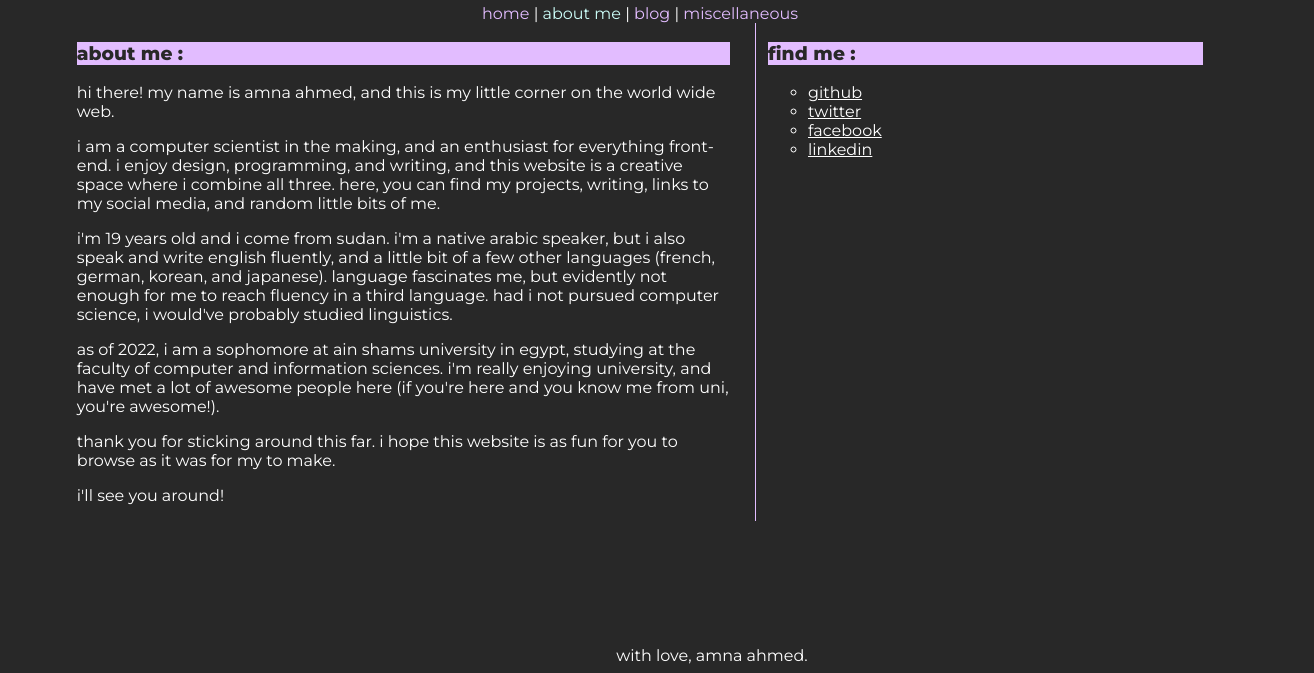
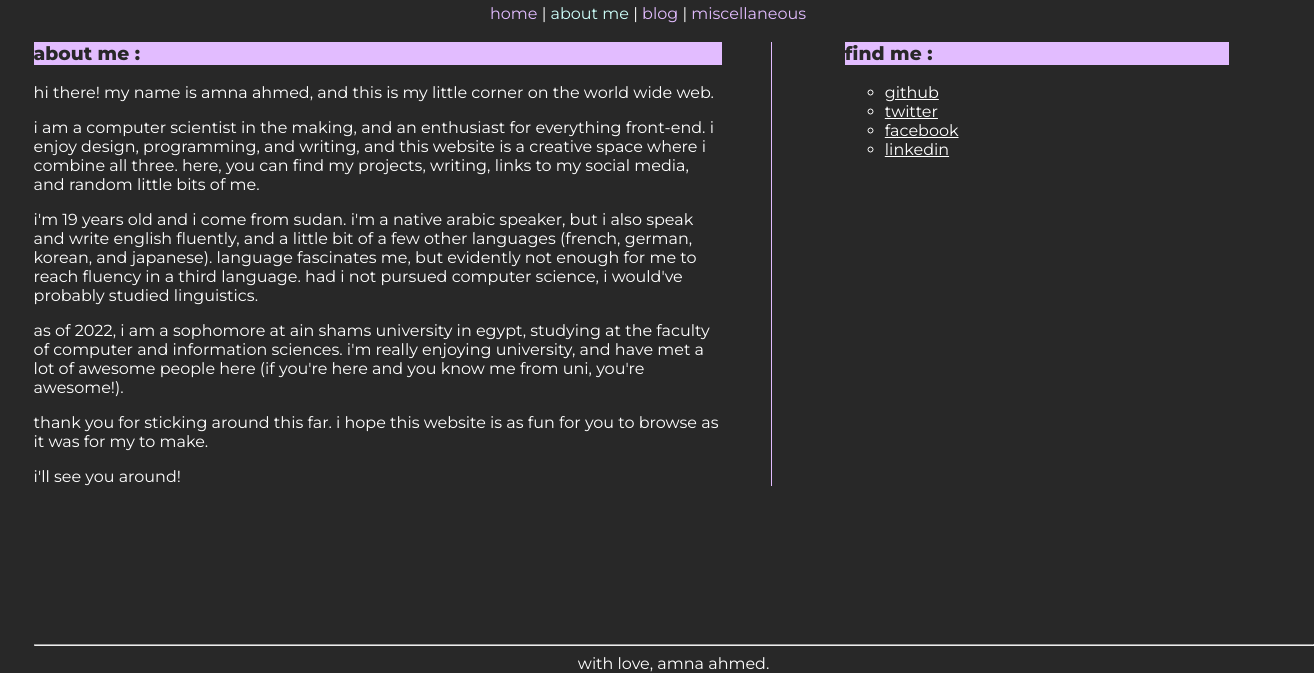
Before and after one commit to nono5342/amnaahmed, a plain HTML site: page about.html in a window 1280 px wide. Shown: the part 127-800 px from the top of the page, 1314 px wide, since content can reach past the window. Drawn offline with Linux system fonts and the light colour scheme.

Commit message:
Fixed layour and footer

```diff
--- a/about.html
+++ b/about.html
@@ -38,6 +38,7 @@
     </main>
 
     <footer>
+        <hr>
         with love, amna ahmed.
     </footer>
 </body>
--- a/style.css
+++ b/style.css
@@ -6,9 +6,9 @@
     --dark: rgb(40, 40, 40);
 }
 html{
-    font-size: +7;
-    margin-left:5%;
-    margin-right:5%;
+    width:96%;
+    margin-left:2%;
+    margin-right:2%;
     font-family: 'Montserrat', sans-serif;
 }
 h1, h3
@@ -80,38 +80,42 @@ nav{
 }
 
 #side-main{
-    left:0;
-    padding-left: %;
-    padding-right: 2%;
-    position: fixed;
-    width:51%;
-    padding-left: 6%;
+    position:static;
+    padding-right:4%;
+    width:56%;
     border-right: 1px solid var(--pastel-purple);
 
 }
 side{
-    position: fixed;
-    width: 34%;
-    right:0;
-    padding-left: 4%;
-    padding-right: 6%;
+    position: absolute;
+    width: 30%;
+    right:0%;
+    padding-left:4%;
+    margin-right:4%;
+}
+header{
+    width: 96%;
 }
 footer{
-    position:fixed;
-    bottom:1%;
+    position:absolute;
+    bottom:0;
     width: 100%;
     text-align: center;
 }
 body{
+    width:100%;
     background-color: var(--dark);
     color:white;
+}
+nav{
+    width:100%;
 }
 .vanilla{
     background-color: var(--dark);
     color:white;
 }
 .blog{
-    font-size: 1.5em;
+    font-size: 1.25em;
 }
 
 #date{
```
Also changed, not shown: blog.html (+1 -0 lines), index.html (+1 -0 lines), misc.html (+1 -0 lines).
